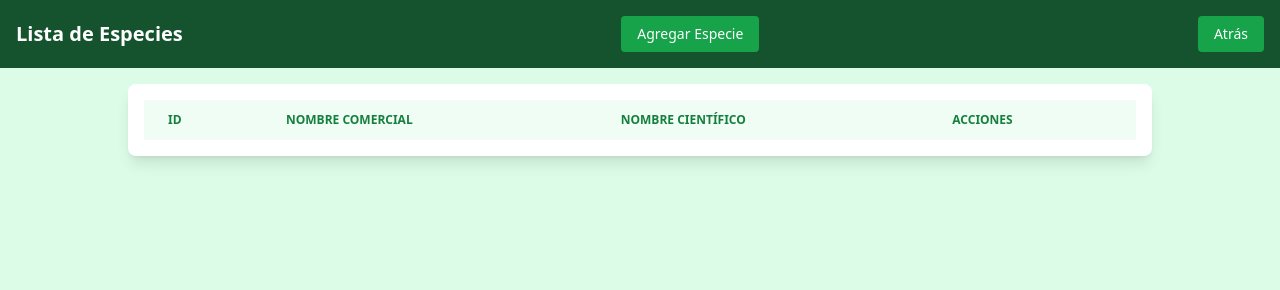
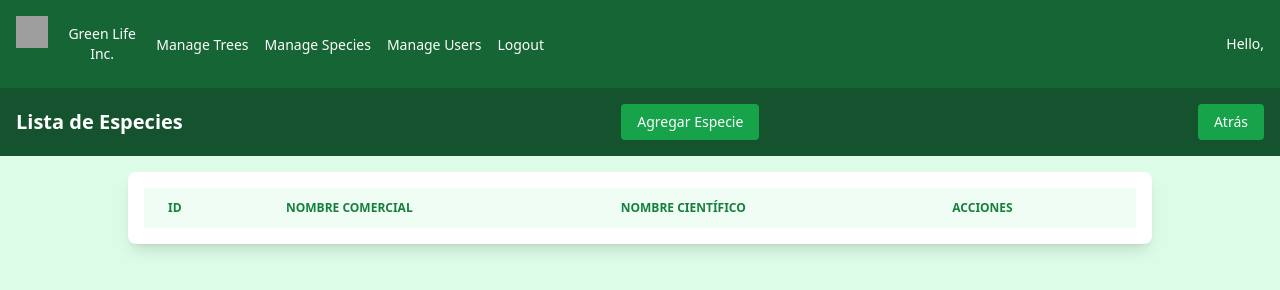
Before and after one commit to JefJim/MyTreesJS, a website: page public/views/species.html in a window 1280 px wide. Drawn offline with nearby package versions, Linux system fonts and the light colour scheme; no server answers; grey boxes are pictures that could not be loaded.

Commit message:
Adding navebar to species.html

```diff
--- a/public/views/species.html
+++ b/public/views/species.html
@@ -8,6 +8,7 @@
 </head>
 <body class="h-full bg-green-100">
     <div class="max-h-full">
+        <div id="header-container"></div>
         <div class="flex justify-between items-center bg-green-900 p-4 text-white">
             <h1 class="text-xl font-bold">Lista de Especies</h1>
             <a href="speciesForm.html" class="bg-green-600 hover:bg-green-700 px-4 py-2 rounded text-sm">Agregar Especie</a>
@@ -27,6 +28,15 @@
             </table>
         </div>
     </div>
+    <script>
+        // Load the header
+        fetch("adminNave.html")
+            .then(response => response.text())
+            .then(data => {
+                document.getElementById("header-container").innerHTML = data;
+            })
+            .catch(error => console.error("Error cargando el header:", error));
+    </script>
     <script src="../js/species.js" > document.addEventListener("DOMContentLoaded", loadSpecies);</script>
 </body>
 </html>
```
